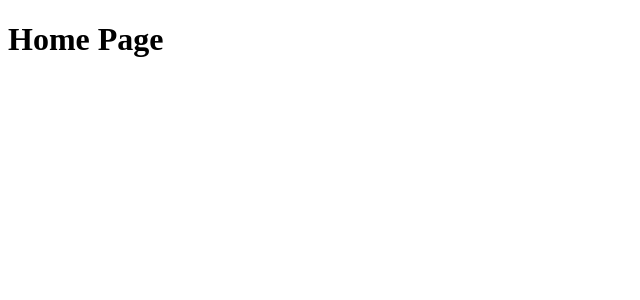
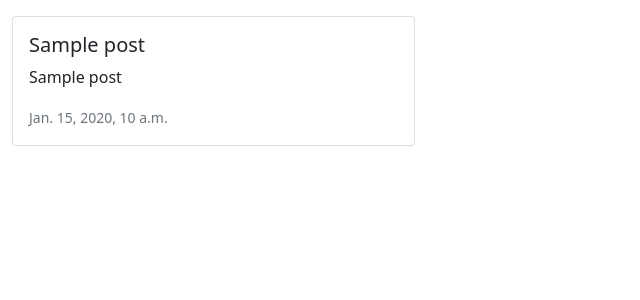
Before and after one commit to decant09/bokeh, a Django app: page / in a window 1280 px wide. Shown: the top 300 px of the page, without its empty margins (0-640 px from the left). Run offline with Django 3.2, Linux system fonts and the light colour scheme; tables that the repository leaves empty hold one stand-in row (values such as "Sample post"); some libraries are stand-ins or nearby versions.

Commit message:
Add boostrap cards to homepage that loop over posts

```diff
--- a/templates/base.html
+++ b/templates/base.html
@@ -29,6 +29,6 @@
   </head>
 
   <body>
-    {% block content %} {% endcontent %}
+    {% block content %} {% endblock %}
   </body>
 </html>
--- a/templates/index.html
+++ b/templates/index.html
@@ -1,12 +1,25 @@
-<!DOCTYPE html>
-<html lang="en">
-  <head>
-    <meta charset="UTF-8" />
-    <meta http-equiv="X-UA-Compatible" content="IE=edge" />
-    <meta name="viewport" content="width=device-width, initial-scale=1.0" />
-    <title>Document</title>
-  </head>
-  <body>
-    <h1>Home Page</h1>
-  </body>
-</html>
+{% extends "base.html" %} {% block content %}
+<div class="container-fluid">
+  <div class="row">
+    <!-- Posts Column -->
+    <div class="col-12 mt-3 left">
+      <div class="row">
+        {% for post in posts %}
+        <div class="col-md-4">
+          <div class="card mb-4">
+            <img class="card-img-top" src=" {{ post.image.url }}" />
+            <div class="card-body">
+              <h5 class="card-title">{{ post.title }}</h5>
+              <p class="card-text">{{ post.title }}</p>
+              <p class="card-text">
+                <small class="text-muted">{{ post.created_on }}</small>
+              </p>
+            </div>
+          </div>
+        </div>
+        {% endfor %}
+      </div>
+    </div>
+  </div>
+</div>
+{%endblock%}
```
